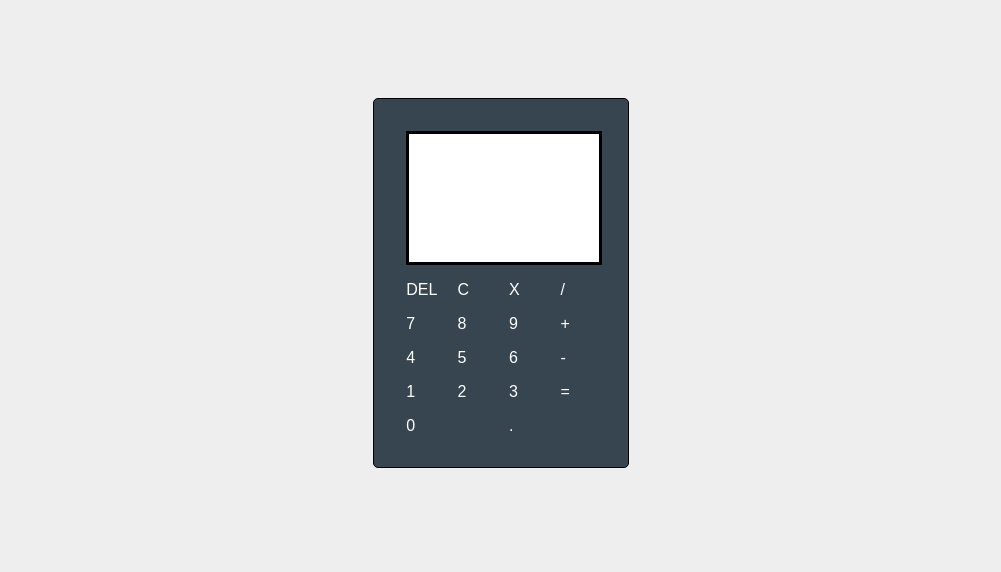
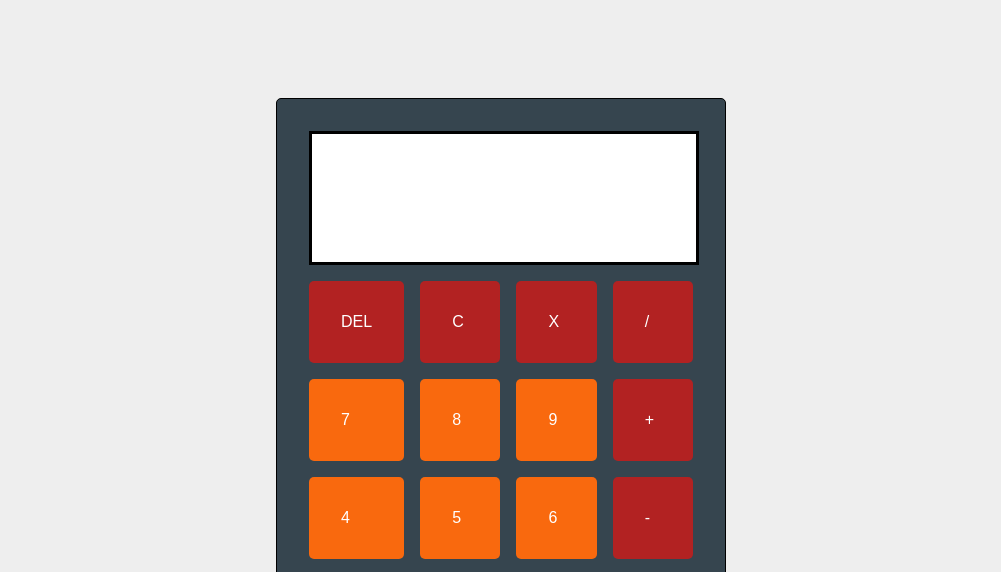
Before and after one commit to oscarcontreras24/Calculator, a plain HTML site: page index.html in a window 1280 px wide. Shown: the part 157-729 px from the top of the page, without its empty margins (139-1140 px from the left). Drawn offline with Linux system fonts and the light colour scheme.

Commit message:
revised id/class names for calc buttons

```diff
--- a/style.css
+++ b/style.css
@@ -16,7 +16,7 @@ header h1 {
   border: 1px solid black;
   border-radius: 5px;
   margin: 3em auto 0;
-  width: 15%;
+  width: 24em;
   background-color: rgb(54,69,79);
   padding: 2em;
   display: flex;
@@ -53,6 +53,7 @@ header h1 {
 }
 
 #buttonLayout {
+  width: 100%;
   display: grid;
   grid-template-rows: repeat(5, 1fr);
   grid-template-columns: repeat(4, 1fr);
@@ -62,7 +63,7 @@ header h1 {
   cursor: pointer;
 }
 
-#operators {
+.operators {
   border-radius: 5px;
   background-color: rgb(178,34,34);
   padding: 2em;
@@ -97,7 +98,7 @@ header h1 {
   grid-column: 4 / 5;
 }
 
-#numbers {
+.numbers {
   background-color: rgba(249, 105, 14, 1);
   border-radius: 5px;
   padding: 2em;
```
